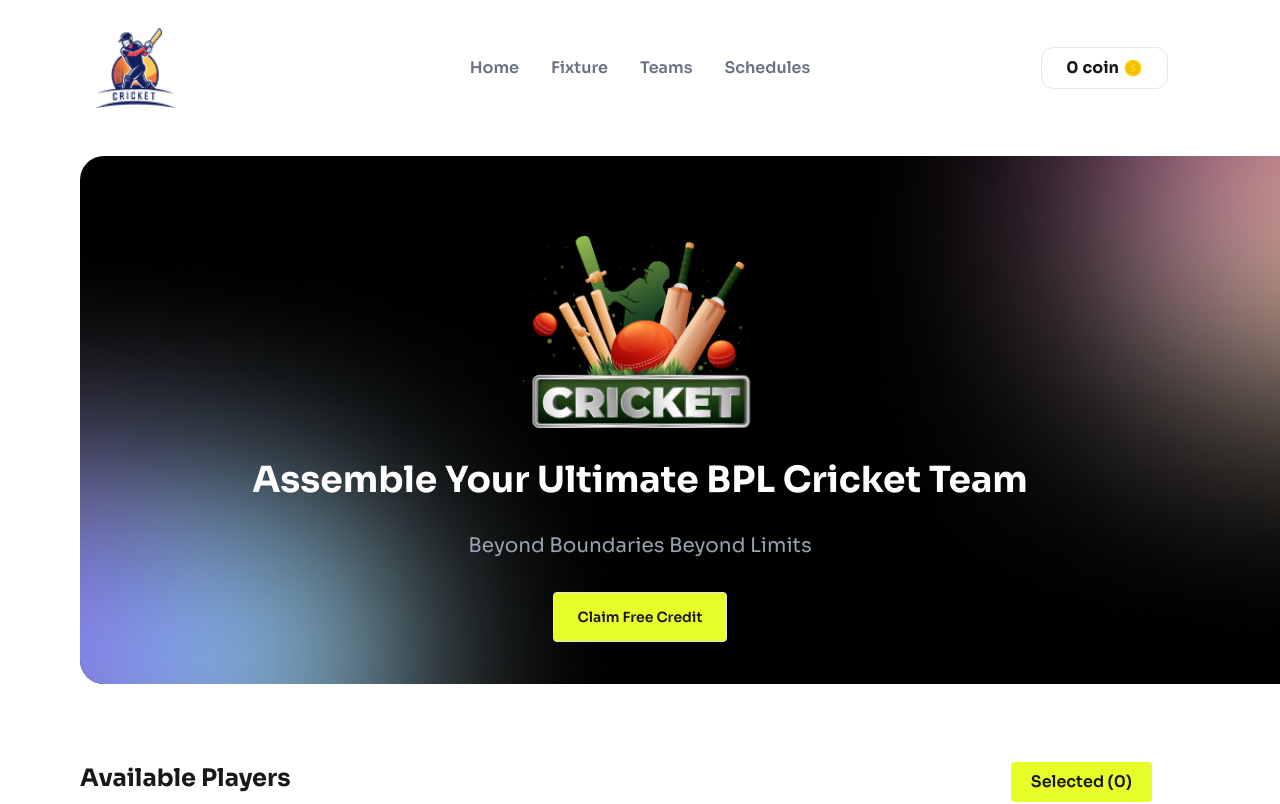
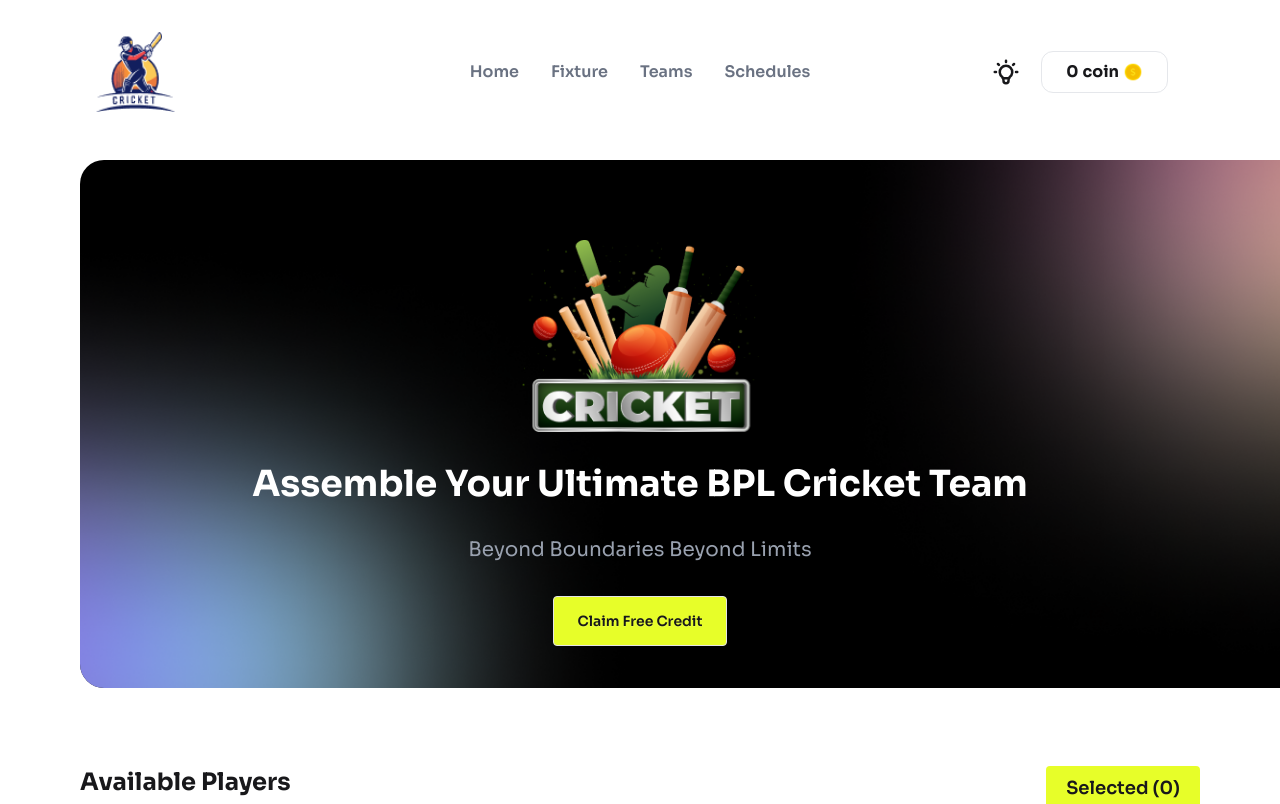
Before and after one commit to tausifislamsheik/BPL-Draft-Hub, a React (Vite) app: page / in a window 1280 px wide. Shown: the top 804 px of the page. Built offline with nearby package versions, Linux system fonts and the light colour scheme.

Commit message:
Full website light-dark mood added

```diff
--- a/src/App.css
+++ b/src/App.css
@@ -0,0 +1,8 @@
+body{
+    margin: 0;
+}
+
+.dark-mode {
+  background-color: black;
+  color: white;
+}
--- a/src/App.jsx
+++ b/src/App.jsx
@@ -46,10 +46,15 @@ function App() {
     setSelectedPlayers(newSelectedPlayers)
   }
 
+  const toggleDarkMood = () => {
+   var element = document.body;
+   element.classList.toggle("dark-mode");
+}
+
   return (
     <>
       <div className='mx-5 lg:mx-20'>
-        <Navbar coin={coin} />
+        <Navbar coin={coin} toggleDarkMood={toggleDarkMood}/>
         <Toaster />
         <Banner handleAddToCoin={handleAddToCoin} />
         {!showSelected ? (
--- a/src/components/Banner/Banner.jsx
+++ b/src/components/Banner/Banner.jsx
@@ -5,7 +5,7 @@ import banner from '../../assets/images/banner-main.png'
 
 const Banner = ({handleAddToCoin}) => {
     return (
-        <div className='mt-10'>
+        <div className='mt-10 mb-10'>
             <img className='bg-black rounded-3xl absolute' src={bgShadow} alt="" />
             <div className='relative text-white text-center px-auto space-y-2 md:space-y-5 lg:space-y-8 lg:py-20 p-2'>
                 <img className='mx-auto w-20 lg:w-60' src={banner} alt="" />
--- a/src/components/Footer/Footer.jsx
+++ b/src/components/Footer/Footer.jsx
@@ -4,7 +4,7 @@ import bgShadow from '../../assets/images/bg-shadow.png'
 const Footer = () => {
     return (
         <div>
-            <div className='translate-y-20'>
+            <div className='translate-y-20 dark:text-black'>
                  <img className='absolute rounded-2xl h-72 w-10/12 bg-white mx-32' src={bgShadow} alt="" />
                  <div className='relative text-center pt-20 space-y-4'>
                     <h1 className='text-4xl font-bold'>Subscribe to our Newsletter</h1>
--- a/src/components/Navbar/Navbar.jsx
+++ b/src/components/Navbar/Navbar.jsx
@@ -1,10 +1,11 @@
 import logo from '../../assets/images/logo.png'
 import coinIcon from '../../assets/images/coin.png'
+import { TbBulb } from "react-icons/tb";
 
-const Navbar = ({coin}) => {
+const Navbar = ({coin, toggleDarkMood}) => {
     return (
 
-        <div className="navbar px-4 mt-5">
+        <div className="navbar px-4 pt-8">
             {/* Navbar Start - Logo */}
             <div className="navbar-start">
                 <img src={logo} alt="Logo" className="w-20 h-20 cursor-pointer" />
@@ -38,6 +39,7 @@ const Navbar = ({coin}) => {
 
                 {/* ✅ Desktop Coin (top right) */}
                 <div className="hidden lg:flex items-center mr-4">
+                    <button className='text-3xl mr-5' onClick={toggleDarkMood}><TbBulb /></button>
                 <p className="flex border border-gray-200 p-2 px-6 rounded-xl font-bold items-center gap-1">
                     <span>{coin}</span> coin
                     <img className="w-5 h-5" src={coinIcon} alt="coin" />
--- a/src/components/Player/Player.jsx
+++ b/src/components/Player/Player.jsx
@@ -5,7 +5,7 @@ const Player = ({player, handleChoosePlayer}) => {
     const {img, name, country, position,position_type, price} = player;
     return (
         <div>
-            <div className="card bg-base-100 shadow-sm p-6">
+            <div className="card bg-base-100 shadow-sm p-6 dark:bg-black dark:border ">
             <figure>
                 <img className="h-72 w-full object-cover rounded-2xl"
                 src={img}
@@ -15,7 +15,7 @@ const Player = ({player, handleChoosePlayer}) => {
                 <h2 className="card-title text-xl font-bold mb-2"><IoPersonSharp />{name}</h2>
                 <div className="flex justify-between">
                     <p className="text-gray-500 flex items-center gap-2"><PiFlagFill className="text-2xl" />{country}</p>
-                    <p className="font-semibold border border-gray-200 bg-gray-100 px-3 py-2 rounded-full">{position}</p>
+                    <p className="font-semibold border border-gray-200 bg-gray-100 px-3 py-2 rounded-full dark:text-black">{position}</p>
                 </div>
                 <hr className="text-gray-300 my-4" />
                 <p className="mb-4 text-gray-500 font-semibold">{position_type}</p>
--- a/src/components/Players/Players.jsx
+++ b/src/components/Players/Players.jsx
@@ -14,9 +14,9 @@ const Players = ({ handleChoosePlayer, showSelected,  setShowSelected, selectedP
     <>
       <div className="flex mt-10 mb-10 justify-between">
         <p className="text-sm lg:text-2xl font-bold">Available Players</p>
-        <div className="flex justify-end mx-12">
+        <div className="flex justify-end">
           <button
-            className="bg-[#E7FE29] font-semibold px-5 py-2 rounded cursor-pointer"
+            className="bg-[#E7FE29] text-sm lg:text-lg font-semibold px-5 py-2 rounded cursor-pointer"
             onClick={() => setShowSelected(prev => !prev)}
           >
             {showSelected ? 'Back to Players' : `Selected (${selectedPlayers.length})`}
--- a/src/components/SelectedPlayersList/SelectedPlayersList.jsx
+++ b/src/components/SelectedPlayersList/SelectedPlayersList.jsx
@@ -4,12 +4,12 @@ const SelectedPlayersList = ({selectedPlayers, handleSelectedPlayerRemove, setSh
 
     return (
     <div className="mt-10">
-      <div className="flex justify-between mx-12 mb-10">
-        <h2 className="text-2xl font-bold">
+      <div className="flex justify-between mb-10">
+        <h2 className="text-sm lg:text-2xl font-bold">
         Selected Players ({selectedPlayers.length}/6)
-      </h2>
+        </h2>
           <button
-            className="bg-[#E7FE29] font-semibold px-5 py-2 rounded cursor-pointer"
+            className="bg-[#E7FE29] text-sm lg:text-lg font-semibold px-5 py-2 rounded cursor-pointer"
             onClick={() => setShowSelected(prev => !prev)}
           >
             {showSelected ? 'Back to Players' : `Selected (${selectedPlayers.length})`}
```
